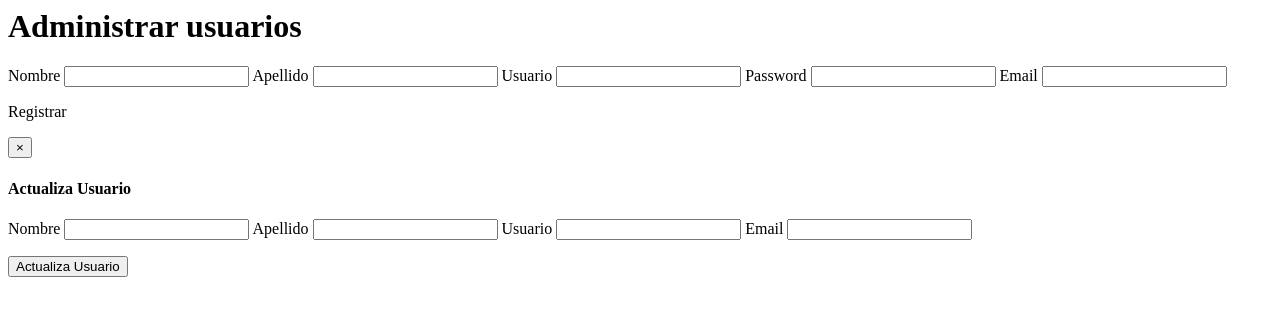
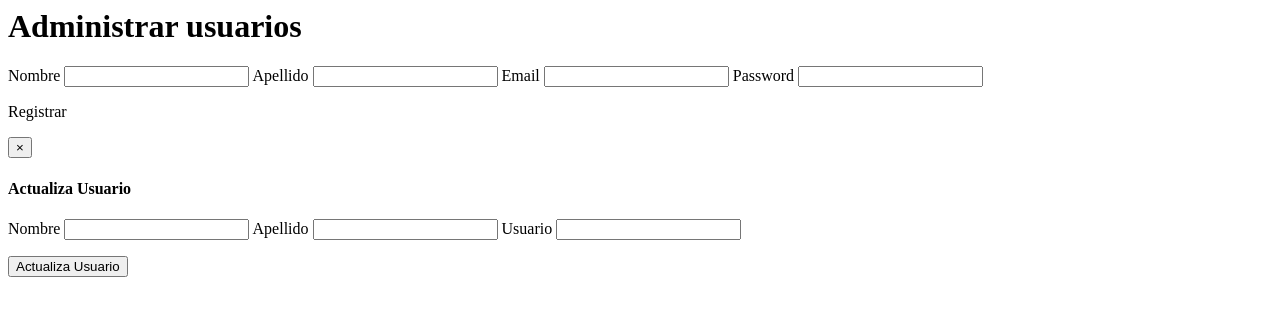
Before and after one commit to RthRivas/pruebaweb2, a PHP site: page /pruebas/vistas/usuarios.php in a window 1280 px wide. Shown: the top 316 px of the page. Run offline with PHP 8.4, Linux system fonts and the light colour scheme.

Commit message:
tabla usuarios

```diff
--- a/vistas/registro.php
+++ b/vistas/registro.php
@@ -32,7 +32,7 @@
 							<label>Usuario</label>
 							<input type="text" class="form-control input-sm" name="usuario" id="usuario">
 							<label>Password</label>
-							<input type="text" class="form-control input-sm" name="password" id="password">
+							<input type="password" class="form-control input-sm" name="password" id="password">
 							<p></p>
 							<span class="btn btn-primary" id="registro">Registrar</span>
 							<a href="index.php" class="btn btn-default">Regresar login</a>
--- a/vistas/usuarios.php
+++ b/vistas/usuarios.php
@@ -11,12 +11,11 @@
 						<input type="text" class="form-control input-sm" name="nombre" id="nombre">
 						<label>Apellido</label>
 						<input type="text" class="form-control input-sm" name="apellido" id="apellido">
-						<label>Usuario</label>
+						<label>Email</label>
 						<input type="text" class="form-control input-sm" name="usuario" id="usuario">
 						<label>Password</label>
 						<input type="text" class="form-control input-sm" name="password" id="password">
-						<label>Email</label>
-						<input type="email" class="form-control input-sm" name="email" id="email">
+
 						<p></p>
 						<span class="btn btn-primary" id="registro">Registrar</span>
 
@@ -45,8 +44,7 @@
 							<input type="text" class="form-control input-sm" name="apellidoU" id="apellidoU">
 							<label>Usuario</label>
 							<input type="text" class="form-control input-sm" name="usuarioU" id="usuarioU">
-							<label>Email</label>
-							<input type="text" class="form-control input-sm" name="emailU" id="emailU">
+
 
 						</form>
 					</div>
@@ -74,7 +72,7 @@
 					$('#nombreU').val(dato['nombre']);
 					$('#apellidoU').val(dato['apellido']);
 					$('#usuarioU').val(dato['usuario']);
-					$('#emailU').val(dato['email']);
+
 				}
 			});
 		}
```
Also changed, not shown: vistas/usuarios/tablaUsuarios.php (+3 -10 lines).
